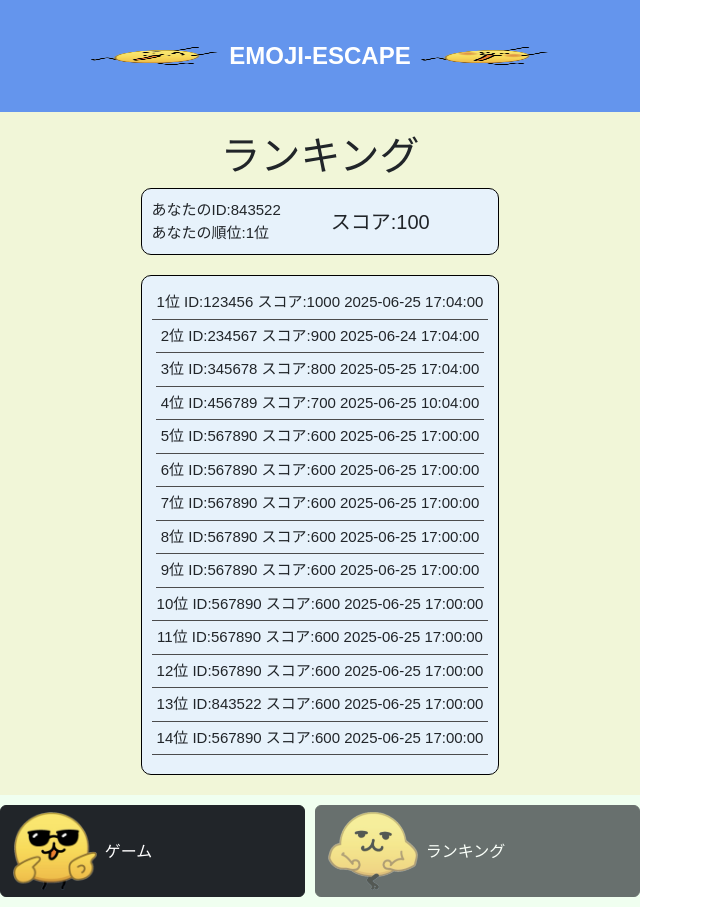
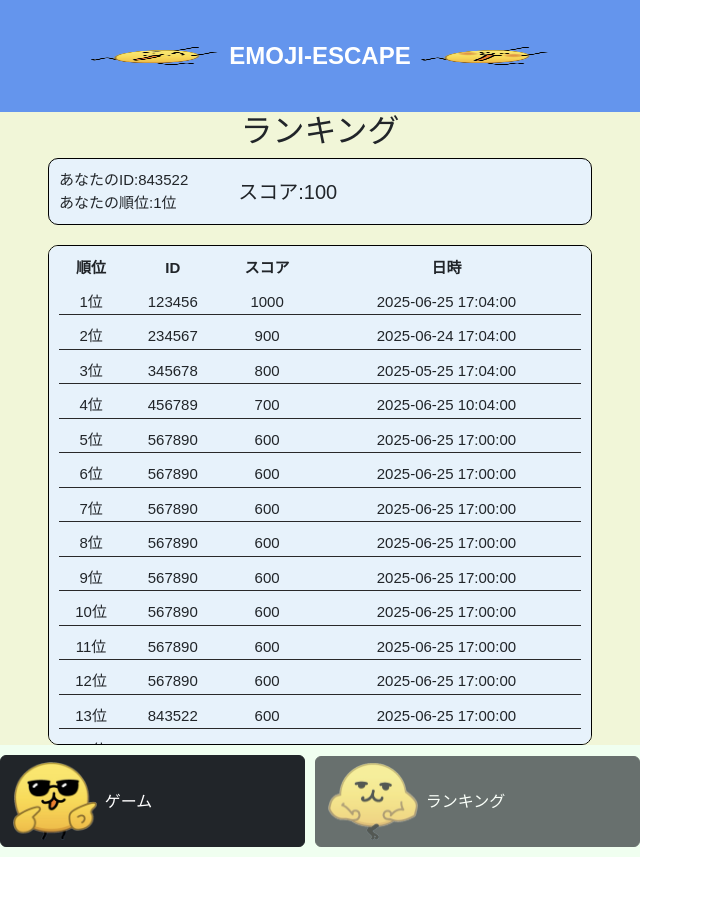
Before and after one commit to momotabetai0110/EMOJI-ESCAPE, a Vue app: page /EMOJI-ESCAPE/ranking in a window 1280 px wide. Shown: the whole page, without its empty margins (0-703 px from the left). After the commit the page ends 857 px from the top, so only its background shows below. Built offline with nearby package versions, Linux system fonts and the light colour scheme.

Commit message:
No42(ランキング画面レイアウト実装)

```diff
--- a/src/components/RankingLayout.vue
+++ b/src/components/RankingLayout.vue
@@ -1,7 +1,7 @@
 <template>
     <div class="ranking-screen">
         <div class="ranking-header">
-            <h1>ランキング</h1>
+            <h2>ランキング</h2>
         </div>
         <div class="ranking-inner">
             <div class="ranking-your-content-wrapper">
@@ -15,12 +15,24 @@
             </div>
             <!-- ランキング -->
             <div class="ranking-list">
-                <div class="ranking-card" v-for="(rankingScore, index) in rankingScores">
-                    {{ index + 1 }}位
-                    ID:{{ rankingScore.session_id }}
-                    スコア:{{ rankingScore.ranking_score }}
-                    {{ rankingScore.created_time }}
-                </div>
+                <table class="ranking-table">
+                    <thead class="sticky-header">
+                        <tr>
+                            <th>順位</th>
+                            <th>ID</th>
+                            <th>スコア</th>
+                            <th>日時</th>
+                        </tr>
+                    </thead>
+                    <tbody>
+                        <tr class=" ranking-card" v-for="(rankingScore, index) in rankingScores">
+                            <td>{{ index + 1 }}位</td>
+                            <td>{{ rankingScore.session_id }}</td>
+                            <td>{{ rankingScore.ranking_score }}</td>
+                            <td>{{ rankingScore.created_time }}</td>
+                        </tr>
+                    </tbody>
+                </table>
             </div>
         </div>
 
@@ -31,21 +43,26 @@
                 <p>ランキングを使用することができません</p>
             </div>
         </BaseModal>
+        <!-- ローディングモーダル -->
+        <LoadingModal v-model="isLoading" />
     </div>
 </template>
 
 <script setup>
 import { ref, onMounted } from 'vue'
 import BaseModal from './BaseModal.vue'
+import LoadingModal from './LoadingModal.vue'
+import { emojiApi } from '../api/emojiApi'
+import { useCookieFunction } from '../composables/useCookies.js'
 
-
-const canAPI = (false) //APIを使用するかどうか
+const isConnect = ref(false) // 0:接続失敗,1:接続成功
 const rankingScores = ref(null) //ランキング用スコア配列
 
 //モーダル管理
 const isModal = ref(false) //モーダルの表示状態　true:表示中,false:非表示
 const modalStatus = ref(0) //モーダルの表示内容　0:ランキング使用不可
 const modalTitle = ref('') //モーダルのタイトル
+const isLoading = ref(false) //0:通常　1:ロード中
 
 //ユーザー情報
 const userID = ref(null) //ユーザーID
@@ -66,8 +83,14 @@ const closeModal = (status) => {
     modalStatus.value = 0
 }
 
-onMounted(() => {
-    if (canAPI) {
+onMounted(async () => {
+
+    // //接続確認用APIの呼び出し
+    // isLoading.value = true
+    // isConnect.value = await emojiApi.getTestData()
+    // isLoading.value = false
+
+    if (isConnect.value) {
         console.log('APIを使用します')
     }
     else {
@@ -138,15 +161,11 @@ onMounted(() => {
                 "session_id": 843522,
                 "ranking_score": 600,
                 "created_time": "2025-06-25 17:00:00"
-            },{
+            }, {
                 "session_id": 567890,
                 "ranking_score": 600,
                 "created_time": "2025-06-25 17:00:00"
             }
-
-
-
-
         ]
         userID.value = 843522
         userRank.value = 1
@@ -165,15 +184,16 @@ onMounted(() => {
     flex-direction: column;
     align-items: center;
     background-color: rgb(241, 246, 216);
-    padding: 20px;
     font-family: Arial, sans-serif;
-    font-weight: normal ;
+    font-weight: normal;
     font-size: 20px;
+
 }
 
 .ranking-inner {
     align-items: center;
     justify-content: center;
+    width: 85%;
 }
 
 .ranking-your-content-wrapper {
@@ -210,12 +230,34 @@ onMounted(() => {
     font-size: 15px;
     height: 500px;
     overflow-y: auto;
+
 }
 
 .ranking-card {
     border-bottom: 1px solid rgb(76, 76, 77);
-    padding: 5px;
+    padding: 20px;
 }
 
+.ranking-table {
+    width: 100%;
+    border-spacing: 0;
+    table-layout: auto;
+    padding: 10px;
+}
+.sticky-header {
+    position: sticky;
+    background-color: rgb(231, 242, 251);
+    top: 0;
+    z-index: 10;
+}
 
+.ranking-table th {
+    text-align: center;
+}
+
+.ranking-table td {
+    text-align: center;
+    padding-top: 10px;
+    border-bottom: 1px solid rgb(41, 41, 41);
+}
 </style>
```
Also changed, not shown: 1 other file (tests, documents, lock files or other folders). Lines whose indentation alone changed are shown as unchanged.
